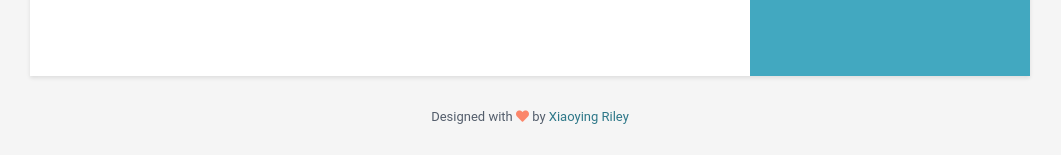
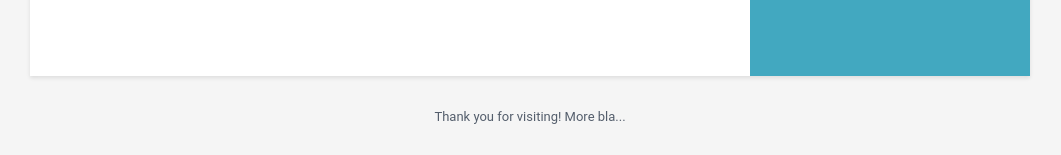
Before and after one commit to iciocoiu/online-cv, a Jekyll site: the page built from index.html, in a window 1280 px wide and 900 px high, scrolled down 1438 px. Shown: the part 742-897 px from the top of the window, without its empty margins (110-1171 px from the left). Built offline with Jekyll 4.4.1, drawn with Linux system fonts in a browser that asks for light colours; some of the changed text lies outside the part shown.

Commit message:
Update data.yml

```diff
--- a/_data/data.yml
+++ b/_data/data.yml
@@ -3,7 +3,7 @@
 #
 
 sidebar:
-    about: True # set to False or comment line if you want to remove the "how to use?" in the sidebar
+    about: False # set to False or comment line if you want to remove the "how to use?" in the sidebar
     education: True # set to False if you want education in main section instead of in sidebar
 
     # Profile information
@@ -20,7 +20,7 @@ sidebar:
     telegram: # add your nickname without '@' sign
     gitlab:
     bitbucket:
-    twitter: '@webjeda'
+    twitter: #'@webjeda'
     stack-overflow: # Number/Username, e.g. 123456/alandoe
     codewars:
     goodreads: # Number-Username, e.g. 123456-alandoe
@@ -184,4 +184,4 @@ skills:
         level: 60%
 
 footer: >
-    Designed with <i class="fas fa-heart"></i> by <a href="http://themes.3rdwavemedia.com" target="_blank" rel="nofollow">Xiaoying Riley</a>
+    Thank you for visiting! More bla...
```
